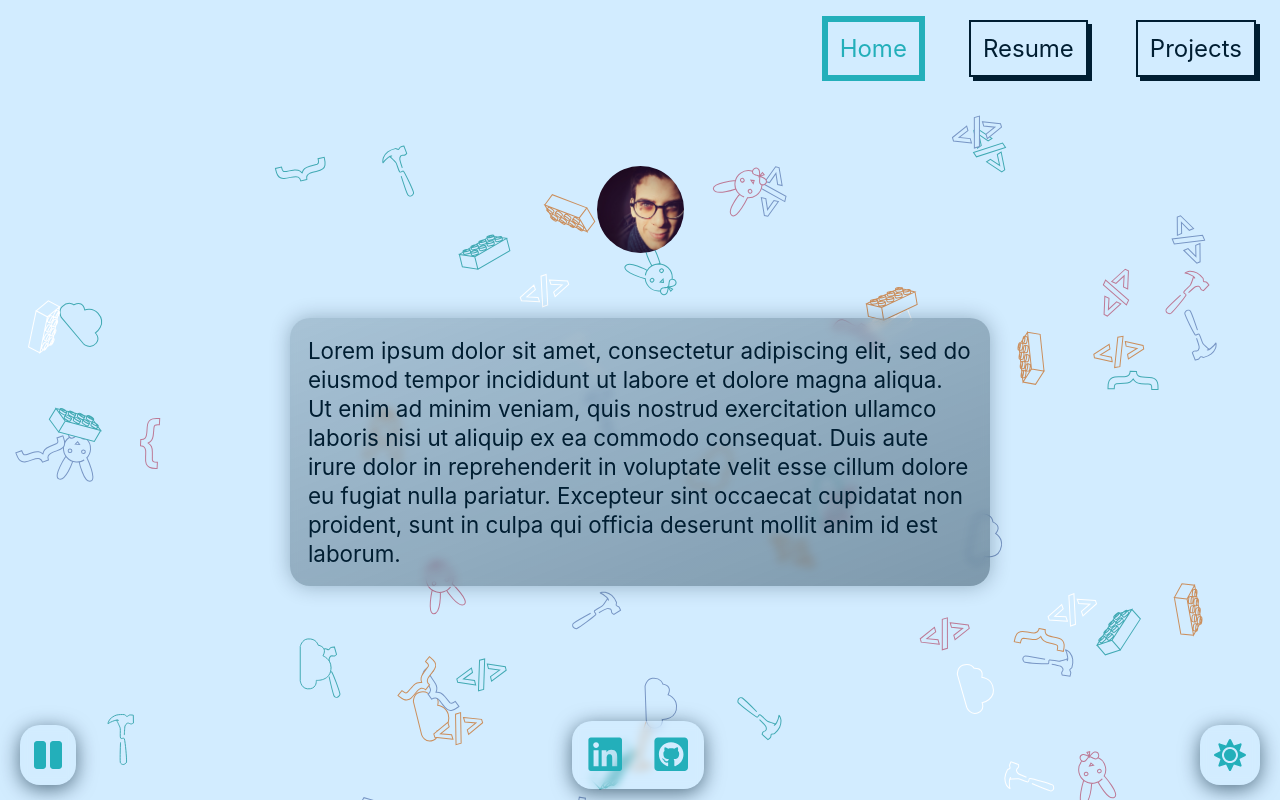
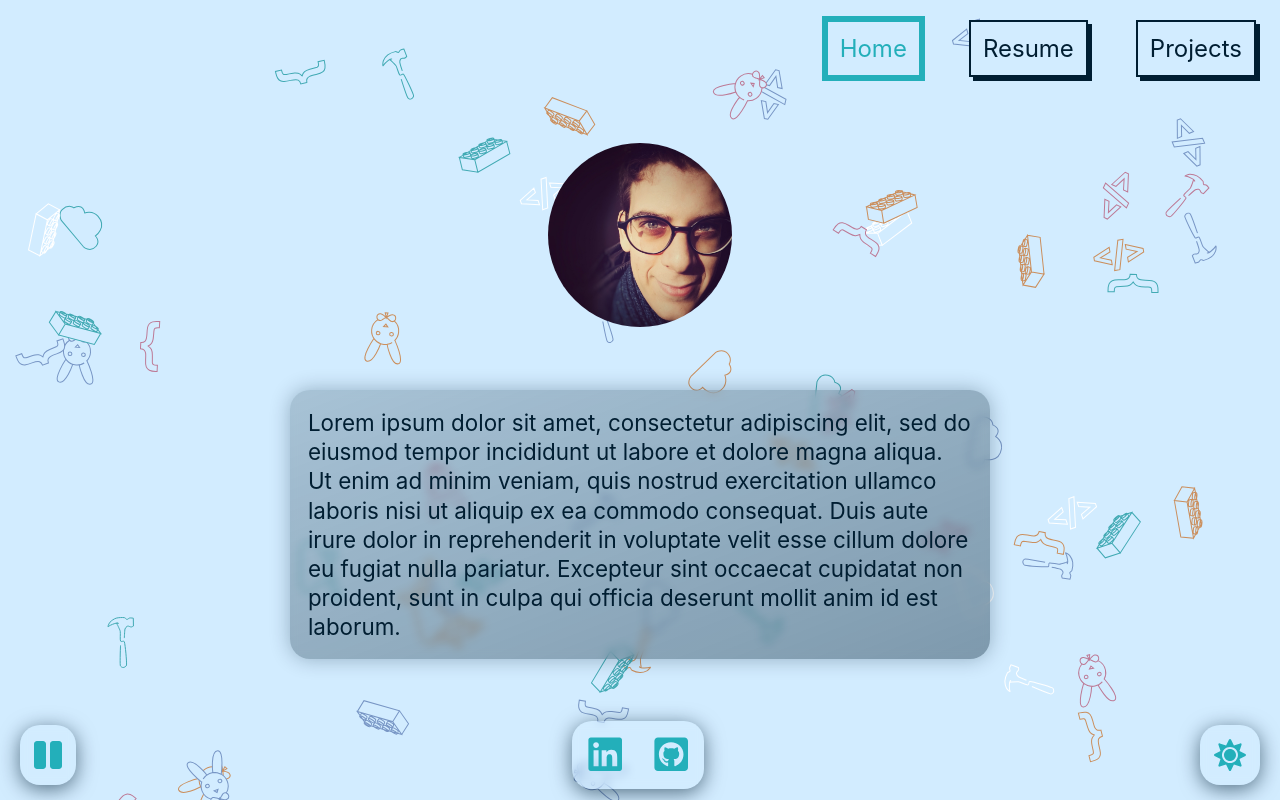
Before and after one commit to namfal/portfolio, a Vue app: page / in a window 1280 px wide. Built offline with nearby package versions, Linux system fonts and the light colour scheme.

Commit message:
massive css refactor to avoid using position everywhere because of a flex issue, now using overflow: hidden; on main and many things are automagically taken care of by CSS as it is supposed to (no need for hacks)

```diff
--- a/src/App.vue
+++ b/src/App.vue
@@ -91,7 +91,7 @@ export default {
 		/*flex: 0 0 auto; Doesnt work in Safari, use height: 100% instead or uncomment this and set height/flex-basis to 0 */
 		width: 100%;
 		height: 100%;
-		position: relative;
+		overflow: hidden;
 	}
 
 </style>
--- a/src/styles/dark-theme.less
+++ b/src/styles/dark-theme.less
@@ -53,13 +53,13 @@
 	background-color: @onahau;
 }
 
-#app.dark .text-container p {
+#app.dark .text {
 	color: @onahau;
 	box-shadow: 0 0 20px 4px @charcoal;
 	background: linear-gradient(to bottom right, fade(@onahau, 20), fade(@onahau, 40));
 }
 
-#app.dark .highlights ul li {
+#app.dark .highlights li {
 	background-color: @onahau;
 	color: @midnight;
 	box-shadow: 6px 4px 6px 0 fade(@onahau, 30);
@@ -71,7 +71,7 @@
 		background-color: fade(@midnight, 75);
 	}
 
-	#app.dark .text-container p {
+	#app.dark .text {
 		color: @midnight;
 		background: linear-gradient(to bottom right, fade(@onahau, 60), fade(@onahau, 90));
 	}
--- a/src/styles/light-theme.less
+++ b/src/styles/light-theme.less
@@ -47,13 +47,13 @@
 	background-color: @midnight;
 }
 
-#app.light .text-container p {
+#app.light .text {
 	color: @midnight;
 	box-shadow: 0 0 20px 0 fade(@midnight, 30);
 	background: linear-gradient(to bottom right, fade(@midnight, 20), fade(@midnight, 40));
 }
 
-#app.light .highlights ul li {
+#app.light .highlights li {
 	background-color: white;
 	color: @midnight;
 	box-shadow: 6px 4px 6px 0 fade(@midnight, 30);
@@ -65,7 +65,7 @@
 		background-color: fade(@onahau, 90);
 	}
 
-	#app.light .text-container p {
+	#app.light .text {
 		color: @onahau;
 		background: linear-gradient(to bottom right, fade(@midnight, 70), fade(@midnight, 90));
 	}
--- a/src/views/Home.vue
+++ b/src/views/Home.vue
@@ -1,15 +1,10 @@
 <template>
 	<div class="container-home">
 		<Canvas :animation="animationPaused" :darkTheme="darkTheme"></Canvas>
-		<div class="pic-container">
-			<img src="../assets/nami.jpeg" alt="Picture of me">
-		</div>
-		<div class="text-container">
-			<p>
-				Lorem ipsum dolor sit amet, consectetur adipiscing elit, sed do eiusmod tempor incididunt ut labore et dolore magna aliqua. Ut enim ad minim veniam, quis nostrud exercitation ullamco laboris nisi ut aliquip ex ea commodo consequat. Duis aute irure dolor in reprehenderit in voluptate velit esse cillum dolore eu fugiat nulla pariatur. Excepteur sint occaecat cupidatat non proident, sunt in culpa qui officia deserunt mollit anim id est laborum.
-			</p>
-
-		</div>
+		<img class="pic" src="../assets/nami.jpeg" alt="Picture of me">
+		<p class="text">
+			Lorem ipsum dolor sit amet, consectetur adipiscing elit, sed do eiusmod tempor incididunt ut labore et dolore magna aliqua. Ut enim ad minim veniam, quis nostrud exercitation ullamco laboris nisi ut aliquip ex ea commodo consequat. Duis aute irure dolor in reprehenderit in voluptate velit esse cillum dolore eu fugiat nulla pariatur. Excepteur sint occaecat cupidatat non proident, sunt in culpa qui officia deserunt mollit anim id est laborum.
+		</p>
 		</div>
 </template>
 
@@ -30,47 +25,27 @@ export default {
 		height: 100%;
 		width: 100%;
 		display: flex;
-		justify-content: center;
+		justify-content: space-evenly;
 		align-items: center;
-		flex-direction: row;
-		position: relative;
-		flex-wrap: wrap;
+		flex-direction: column;
 	}
 
-	.pic-container, .text-container {
-		width: 100%;
-		height: 20%;
-		position: relative;
-		display: flex;
-		justify-content: center;
-		align-items: center;
+	.pic, .text {
+		z-index: 2;
+		margin: 0.8em;
 	}
 
-	.pic-container {
-		height: 20%;
+	.pic {
+		height: 30%;
+		width: auto;
+		border-radius: 50%;
 	}
 
-	.text-container {
-		height: 80%;
-	}
-
-	.pic-container img {
-		height: 100%;
-		max-height: 90vw;
-		position: absolute;
-
-		border-radius: 50%;
-		padding: 5px;
-	}
-
-	.text-container p {
+	.text {
+		height: auto;
 		width: 80%;
-		max-height: 90%;
 		max-width: 700px;
-		position: absolute;
-
 		font-size: 1.4em;
-		z-index: 2;
 		padding: 0.8em;
 		overflow: scroll;
 		line-height: 1.3em;
@@ -79,23 +54,13 @@ export default {
 		backdrop-filter: blur(4px);
 	}
 
-	@media screen and (min-width: 700px) {
-		.container-home {
-			padding: 5% 0;
-		}
-	}
-
 	@media screen and (max-width: 370px), (max-height: 530px) {
-		.text-container p {
+		.text {
 			font-size: 1.4em;
 		}
 
-		.pic-container {
-			height: 30%;
-		}
-
-		.text-container {
-			height: 60%;
+		.pic {
+			height: 40%;
 		}
 	}
 </style>
--- a/src/views/Resume.vue
+++ b/src/views/Resume.vue
@@ -1,10 +1,8 @@
 <template>
 	<div class="container-resume">
-		<div class="highlights">
-			<ul>
-				<li v-for="highlight in resume.highlights" :key="highlight">{{highlight}}</li>
-			</ul>
-		</div>
+		<ul class="highlights">
+			<li v-for="highlight in resume.highlights" :key="highlight">{{highlight}}</li>
+		</ul>
 		<h3>Work Experience</h3>
 			<div v-for="experience in resume.workExperience" :key="experience.key">
 				<h4>{{experience.workPlace}}</h4>
@@ -34,33 +32,25 @@ export default {
 
 <style scoped>
 	.container-resume {
-		font-size: 1.4em;
+		height: 100%;
+		width: 100%;
 		overflow: scroll;
-		padding: 1em 4em;
-		position: absolute;
-		height: 100%;
+		padding: 10%;
 	}
 
 	.highlights {
 		width: 100%;
-		position: relative;
-		height: 100px;
-	}
-
-	.highlights ul {
-		width: 100%;
 		overflow: scroll;
-		position: absolute;
 		padding: 1em;
 	}
 
-	.highlights ul li {
+	.highlights li {
+		font-size: 1.2em;
 		display: inline;
 		padding: 0 1em;
 		margin: 0 0.5em;
 		border-radius: 20px;
 		font-weight: 600;
-		background-color: white;
 	}
 
 	@media screen and (max-width: 700px){
```
